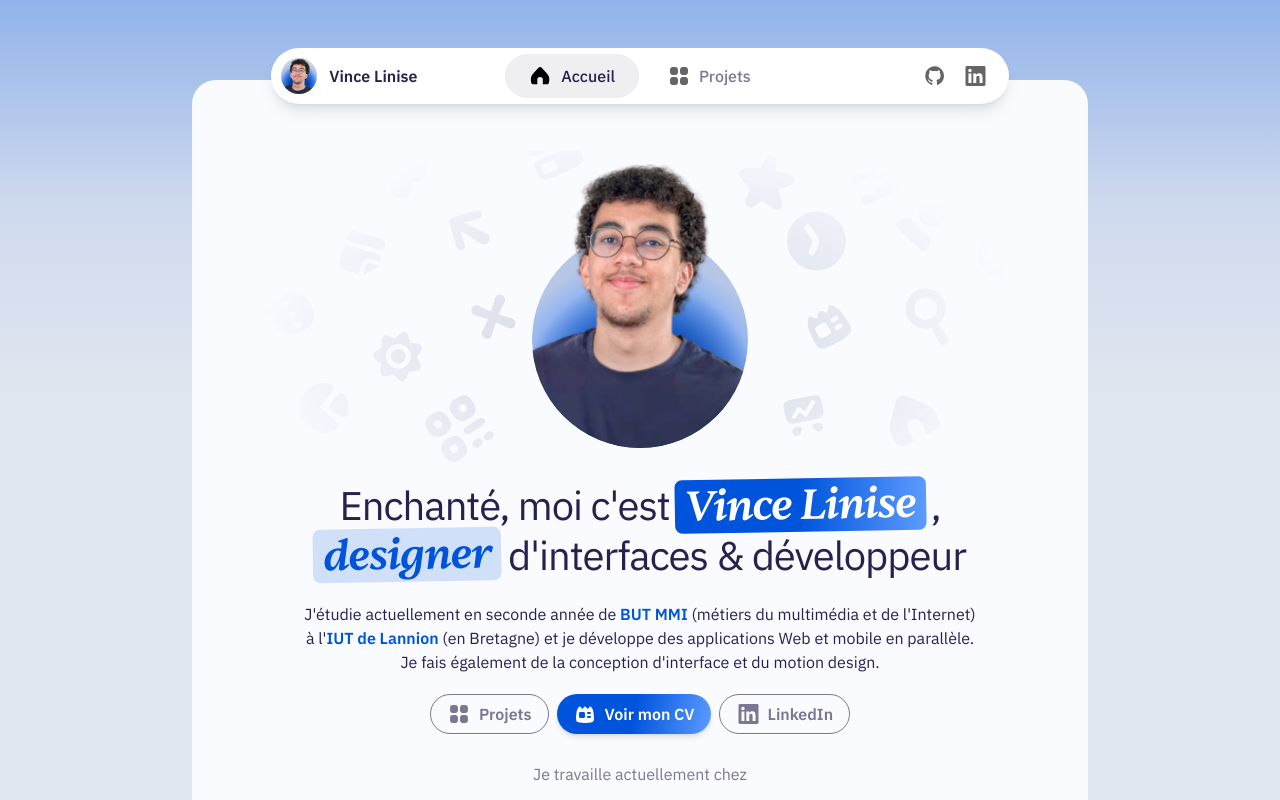
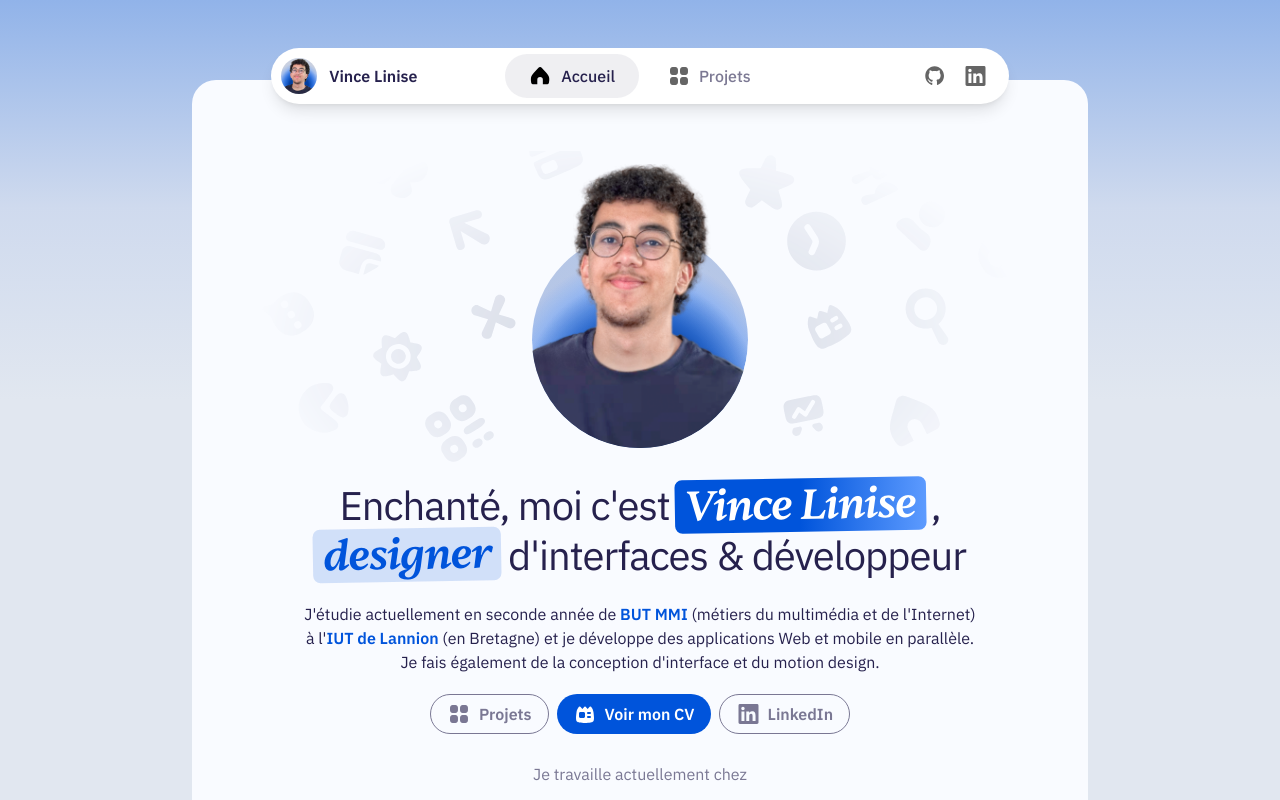
Before and after one commit to ecnivtwelve/vincelinise.com, a Next.js app: page / in a window 1280 px wide. Shown: the top 800 px of the page. Built offline with nearby package versions, Linux system fonts and the light colour scheme.

Commit message:
chore: remove gradient from CV button

```diff
--- a/app/components/Button/Button.tsx
+++ b/app/components/Button/Button.tsx
@@ -10,7 +10,7 @@ interface ButtonProps extends ButtonHTMLAttributes<HTMLAnchorElement> {
 
 export const Button = ({
   variant = 'primary',
-  color = 'linear-gradient(100deg,var(--primary) 50%,#5d9bff 100%)',
+  color = 'var(--primary)',
   leading,
   children,
   className,
@@ -21,7 +21,7 @@ export const Button = ({
 
   const variantStyles = {
     primary:
-      'text-white bg-blue-500 hover:opacity-90 shadow-md hover:shadow-lg',
+      'text-white bg-blue-500 hover:opacity-90',
     outlined:
       'bg-transparent text-[#26214D] border border-[#26214D] hover:bg-gray-50/50 hover:bg-gray-200 opacity-60',
   };
```
